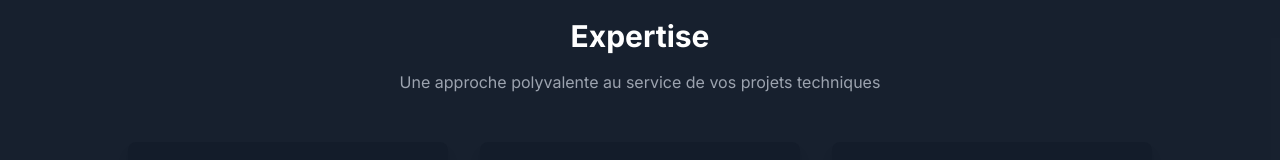
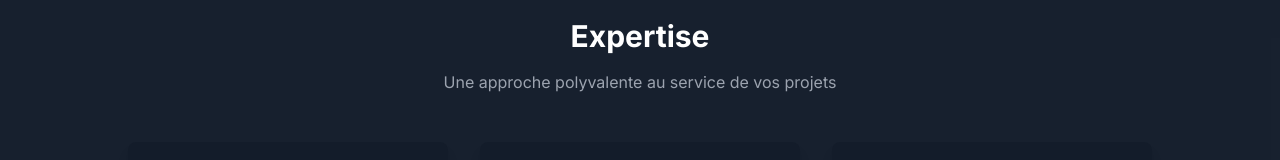
Before and after one commit to abdoudiall/diallo-pro, a Next.js app: page / in a window 1280 px wide. Shown: the part 471-631 px from the top of the page. Built offline with nearby package versions, Linux system fonts and the light colour scheme.

Commit message:
chore: reword

```diff
--- a/src/components/main-content.tsx
+++ b/src/components/main-content.tsx
@@ -232,9 +232,7 @@ export function MainContent() {
               className="text-center mb-12"
             >
               <h2 className="text-3xl font-bold mb-4">Expertise</h2>
-              <p className="text-gray-400">
-                Une approche polyvalente au service de vos projets techniques
-              </p>
+              <p className="text-gray-400">Une approche polyvalente au service de vos projets</p>
             </motion.div>
 
             <div className="grid grid-cols-1 md:grid-cols-3 gap-8 max-w-5xl mx-auto">
```
